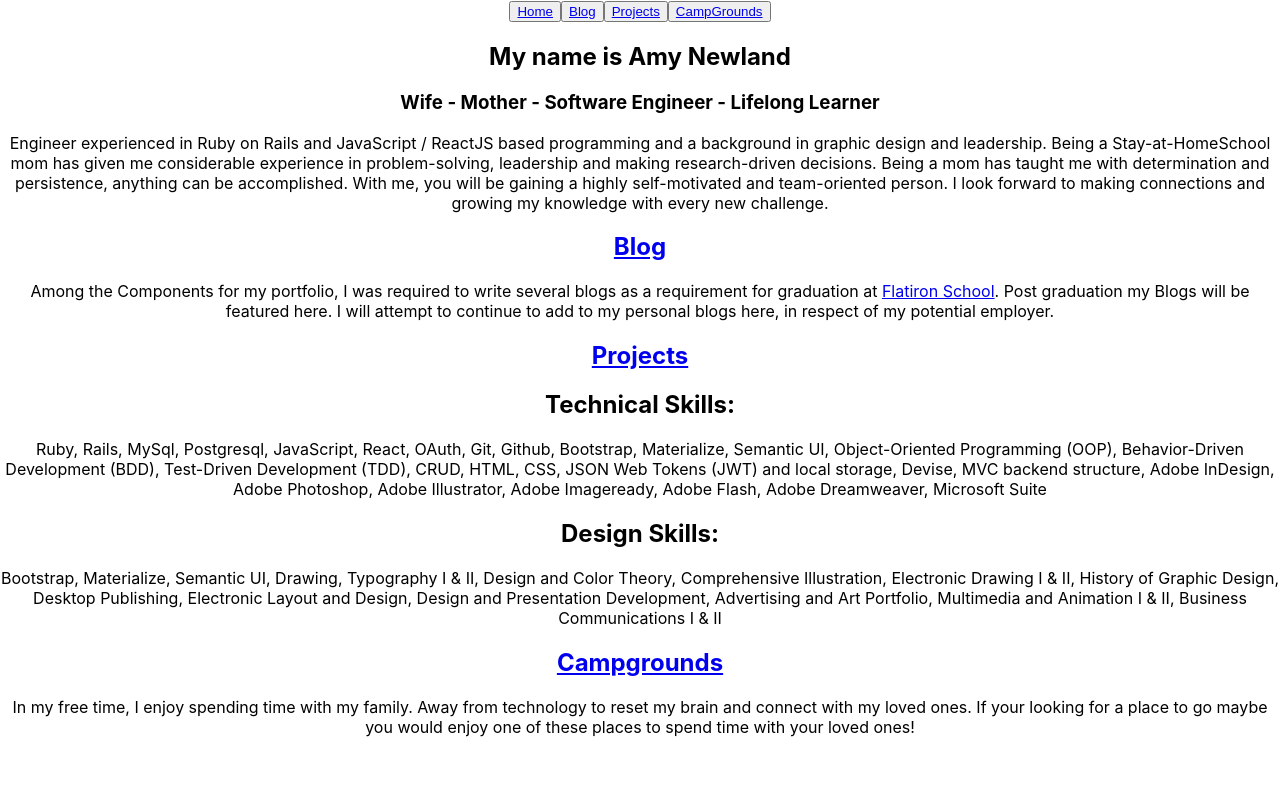
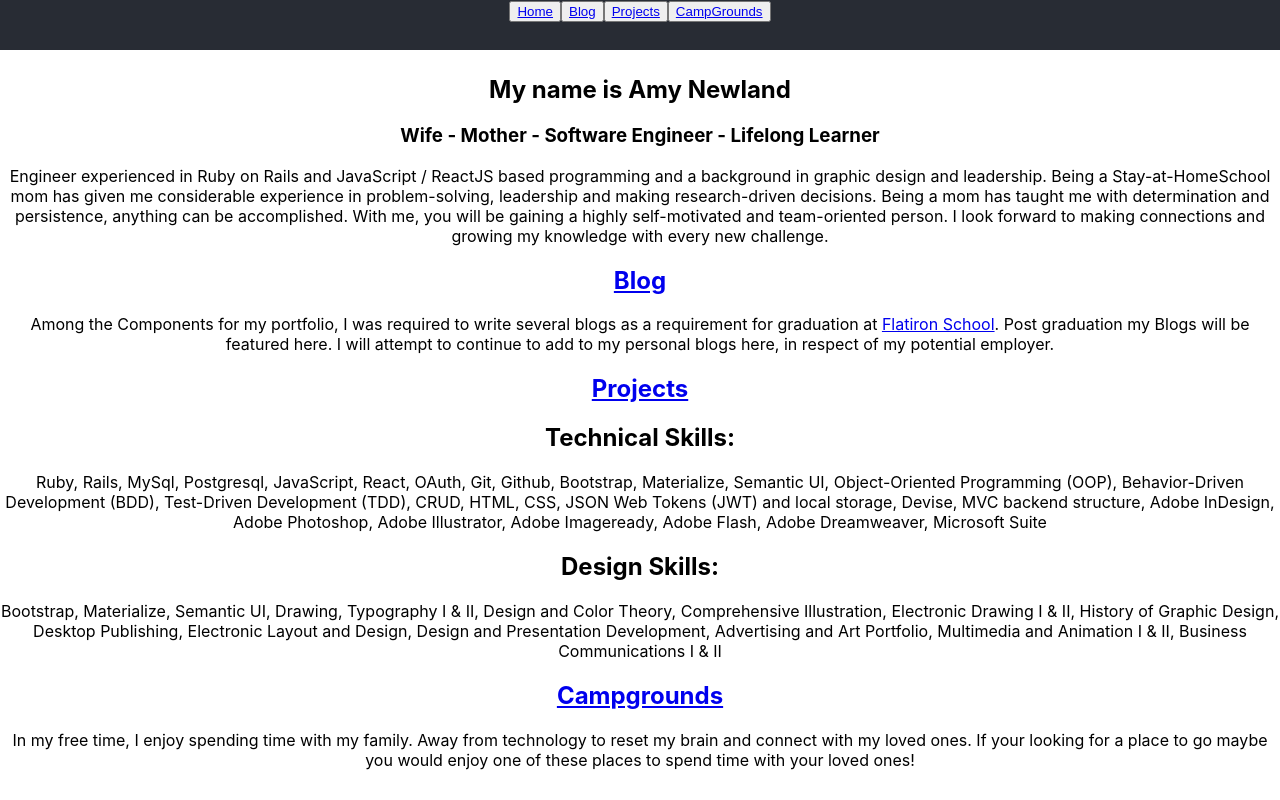
Before and after one commit to Newland-A/my-portfolio, a React (Create React App) app: page / in a window 1280 px wide. Built offline with nearby package versions, Linux system fonts and the light colour scheme.

Commit message:
adjust styling for home page

```diff
--- a/src/App.css
+++ b/src/App.css
@@ -36,15 +36,40 @@
     transform: rotate(360deg);
   }
 }
+/* Main Element Styles */
 
-#projects-blogs {
-  float: right;
+.navbar {
+background-color: #282c34;
+height: 50px;
+margin-bottom: 25px;
 }
 
-#tech-propjects {
-  float: left;
+/* .home_intro {
+  float: inline-start;
+}
+/* Blog Styles */
+
+/* .blog-content {
+  margin: auto;
+  align-content: center;
+  width: 750px;
 }
 
-#project-campgrounds {
+.blogs_home {
+float: right;
+width: 200px;
+} */
+
+/* Project Styles */
+
+/* .projects_home {
+  margin-top: ;
+  margin-bottom: ;
   float: left;
-}
+} */
+
+/* Campground Styles */
+/* .campgrounds_home {
+  float: left;
+
+} */
```
Also changed, not shown: 1 other file (tests, documents, lock files or other folders).
